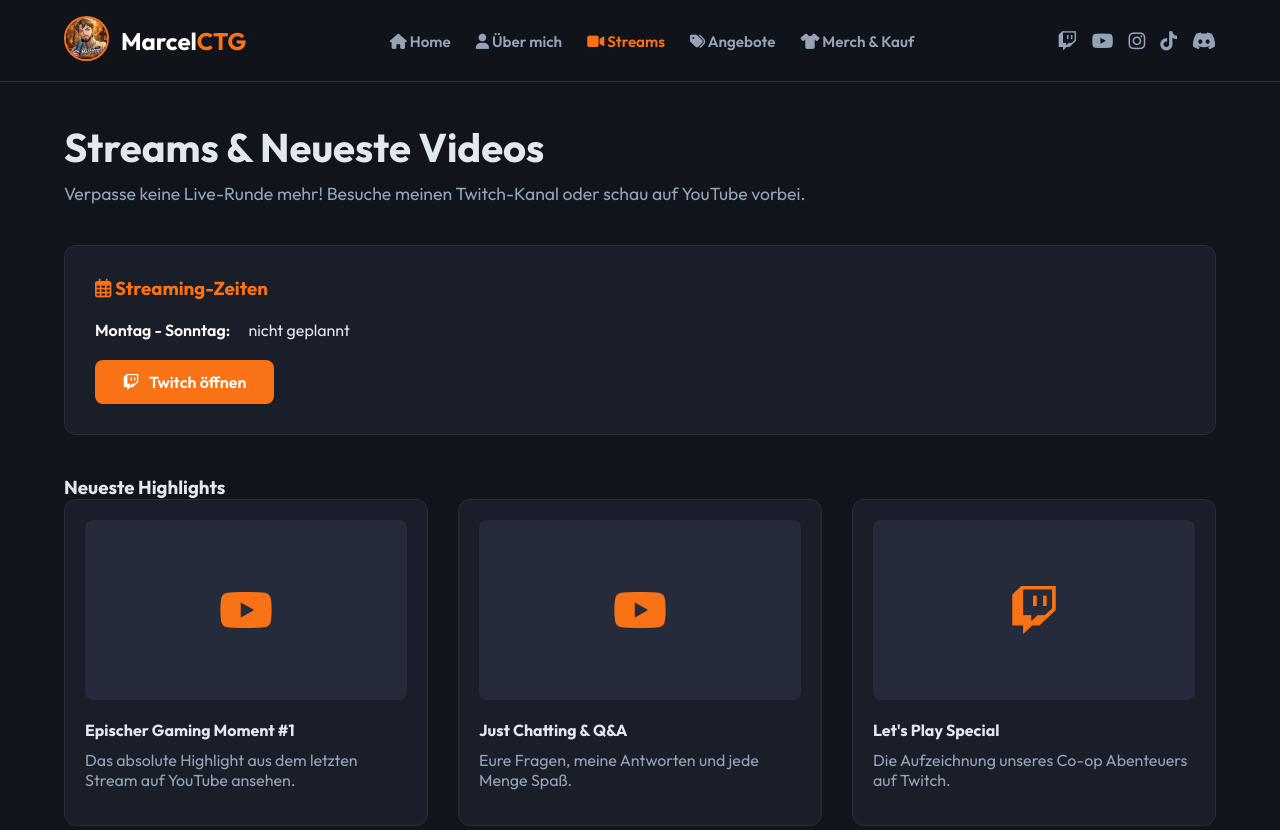
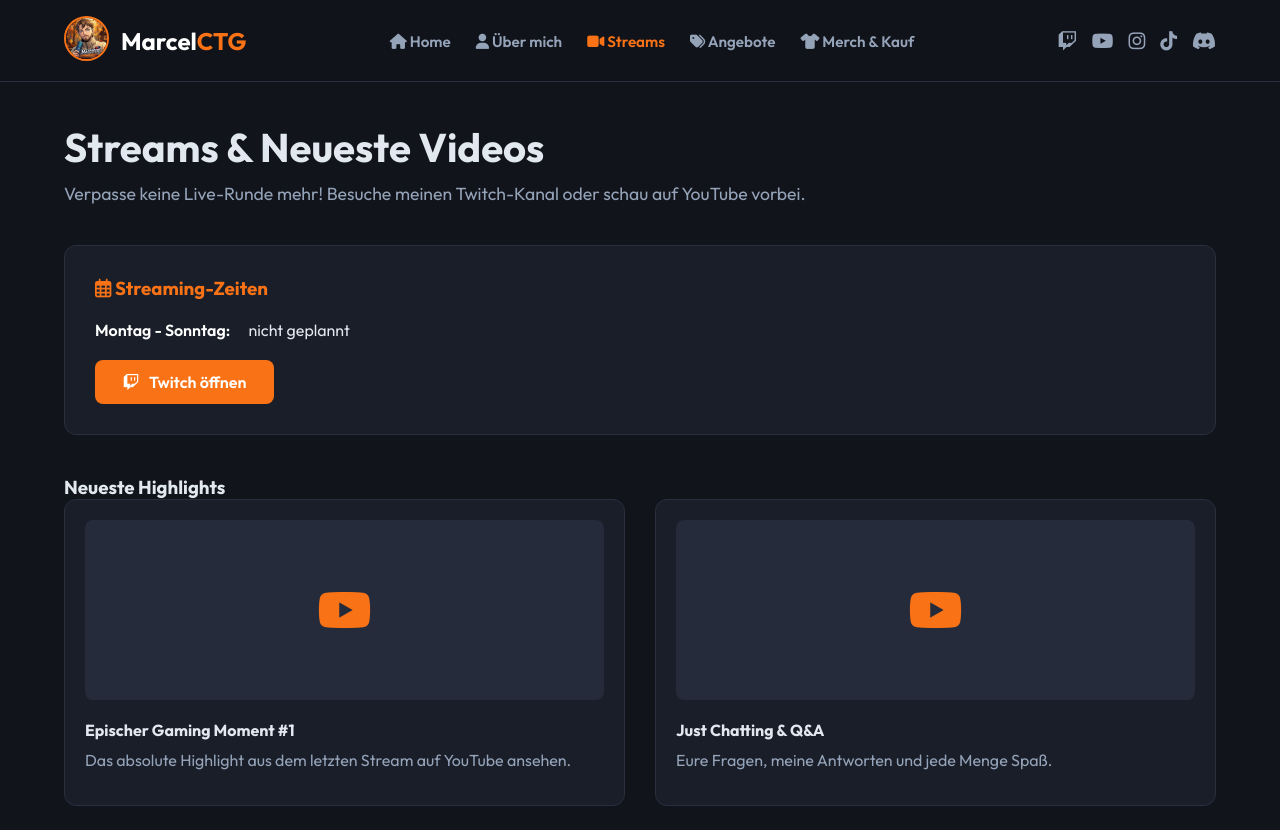
Before and after one commit to PrivatsupportMarcelCTG/MarcelCTG2, a plain HTML site: page streams.html in a window 1280 px wide. Shown: the top 830 px of the page. Drawn offline with Linux system fonts and the light colour scheme.

Commit message:
Change video card link and remove Twitch section
Updated video card link and removed a Twitch video card.

```diff
--- a/streams.html
+++ b/streams.html
@@ -47,7 +47,7 @@
 
         <h3 class="section-title">Neueste Highlights</h3>
         <div class="video-grid">
-            <div class="video-card" onclick="window.open('https://youtube.com/@marcelctg', '_blank');" style="cursor: pointer;">
+            <div class="video-card" onclick="window.open('https://youtu.be/VzeC0-Wo1OA?is=RxFz40mKAuMP94TL', '_blank');" style="cursor: pointer;">
                 <div class="video-thumb"><i class="fab fa-youtube fa-3x"></i></div>
                 <h4>Epischer Gaming Moment #1</h4>
                 <p>Das absolute Highlight aus dem letzten Stream auf YouTube ansehen.</p>
@@ -57,12 +57,7 @@
                 <h4>Just Chatting & Q&A</h4>
                 <p>Eure Fragen, meine Antworten und jede Menge Spaß.</p>
             </div>
-            <div class="video-card" onclick="window.open('https://m.twitch.tv/marcelctg', '_blank');" style="cursor: pointer;">
-                <div class="video-thumb"><i class="fab fa-twitch fa-3x"></i></div>
-                <h4>Let's Play Special</h4>
-                <p>Die Aufzeichnung unseres Co-op Abenteuers auf Twitch.</p>
-            </div>
-        </div>
+       </div>
     </main>
 
     <footer>
```
